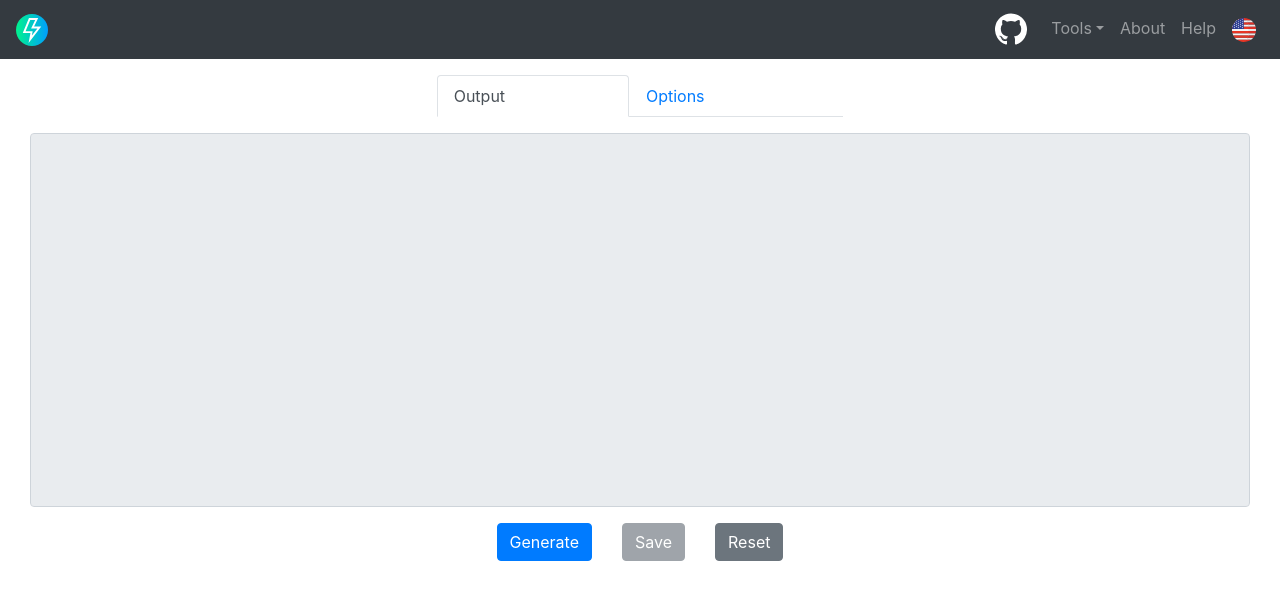
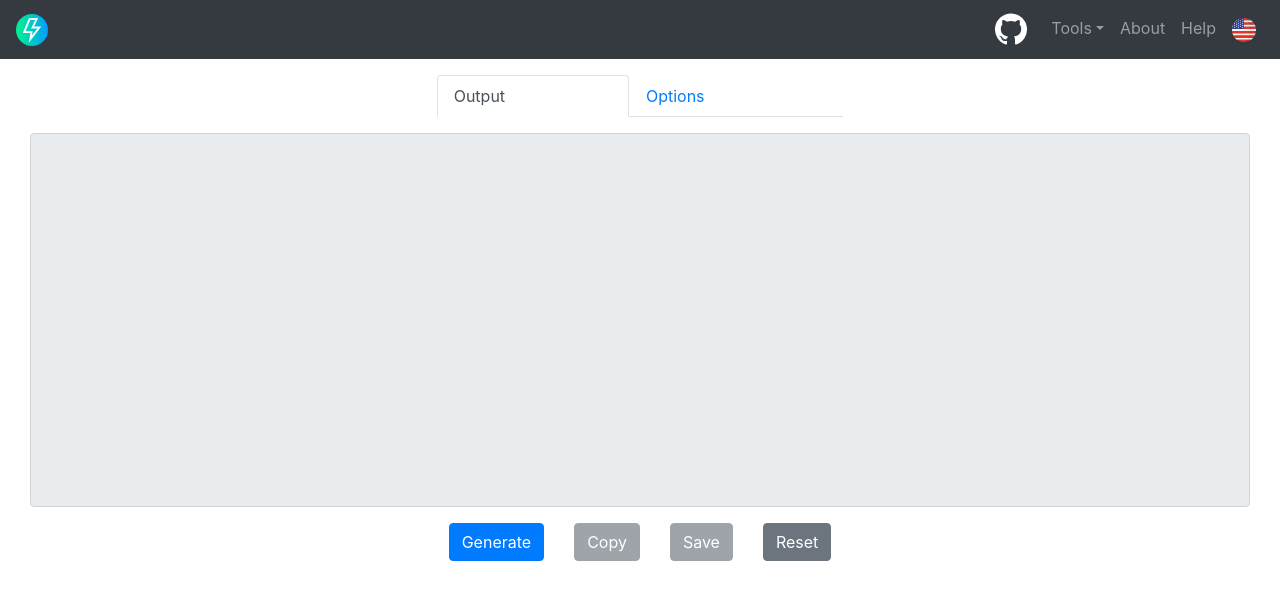
Before and after one commit to ddsoyka/superstring, a React (Create React App) app: page /random/string in a window 1280 px wide. Shown: the top 600 px of the page. Built offline with nearby package versions, Linux system fonts and the light colour scheme.

Commit message:
Add Clipboard Copy Buttons

```diff
--- a/src/feature/random/RandomString.tsx
+++ b/src/feature/random/RandomString.tsx
@@ -80,6 +80,17 @@ const RandomString: React.FC = () => {
         setDigits(true);
         setSymbols(true);
         setOutput('');
+    };
+
+    const copy = async () => {
+        try {
+            await navigator.clipboard.writeText(output);
+            console.log(`Wrote ${output.length} characters to the clipboard`);
+        }
+        catch (error) {
+            console.error(error);
+            dispatch(State.setError(error));
+        }
     };
 
     return (
@@ -183,6 +194,9 @@ const RandomString: React.FC = () => {
                     <SpinnerButton active={loading === 'create'} onClick={generate}>Generate</SpinnerButton>
                 </Col>
                 <Col className="flex-grow-0">
+                    <Button variant="secondary" disabled={output === ''} onClick={copy}>Copy</Button>
+                </Col>
+                <Col className="flex-grow-0">
                     <SpinnerButton
                         variant="secondary"
                         active={loading === 'save'}
--- a/src/feature/random/RandomWords.tsx
+++ b/src/feature/random/RandomWords.tsx
@@ -96,6 +96,17 @@ const RandomWords: React.FC = () => {
         setOutput('');
     };
 
+    const copy = async () => {
+        try {
+            await navigator.clipboard.writeText(output);
+            console.log(`Wrote ${output.length} characters to the clipboard`);
+        }
+        catch (error) {
+            console.error(error);
+            dispatch(State.setError(error));
+        }
+    };
+
     if (error || !language || language === Language.UNKNOWN) setRetry(false);
     if (!retry) return <MissingDictionary />;
     if (loading === 'none' && language && language !== Language.UNKNOWN && !dictionary) dispatch(loadDictionary(language));
@@ -192,6 +203,9 @@ const RandomWords: React.FC = () => {
                     <SpinnerButton active={loading === 'create'} onClick={onSubmit}>Generate</SpinnerButton>
                 </Col>
                 <Col className="flex-grow-0">
+                    <Button variant="secondary" disabled={output === ''} onClick={copy}>Copy</Button>
+                </Col>
+                <Col className="flex-grow-0">
                     <SpinnerButton
                         variant="secondary"
                         active={loading === 'save'}
```
